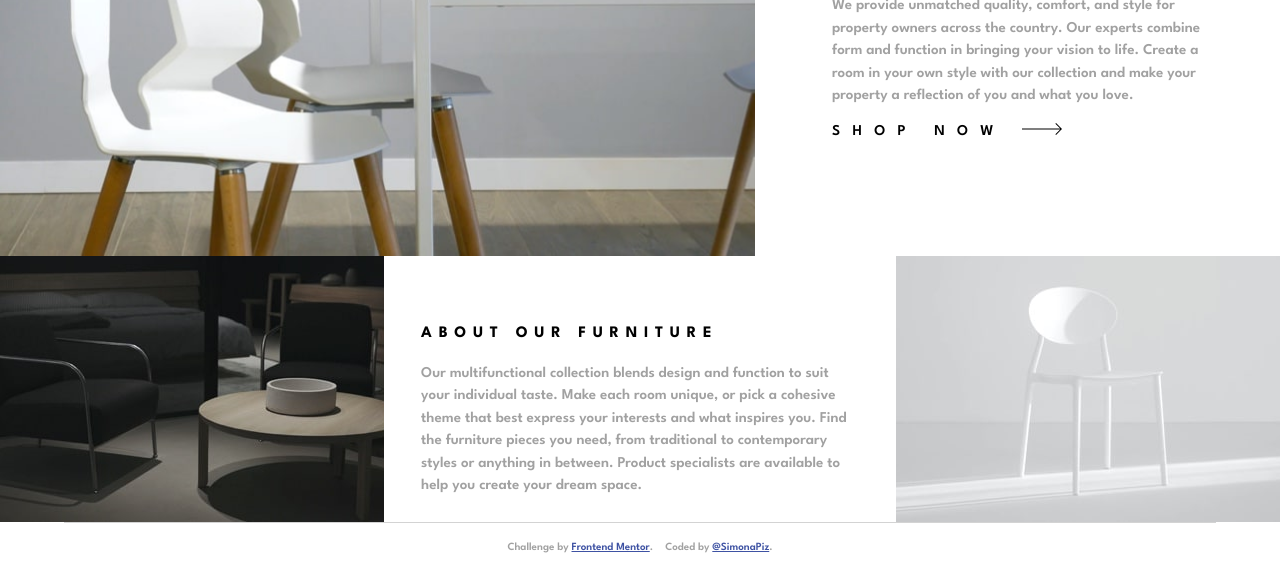
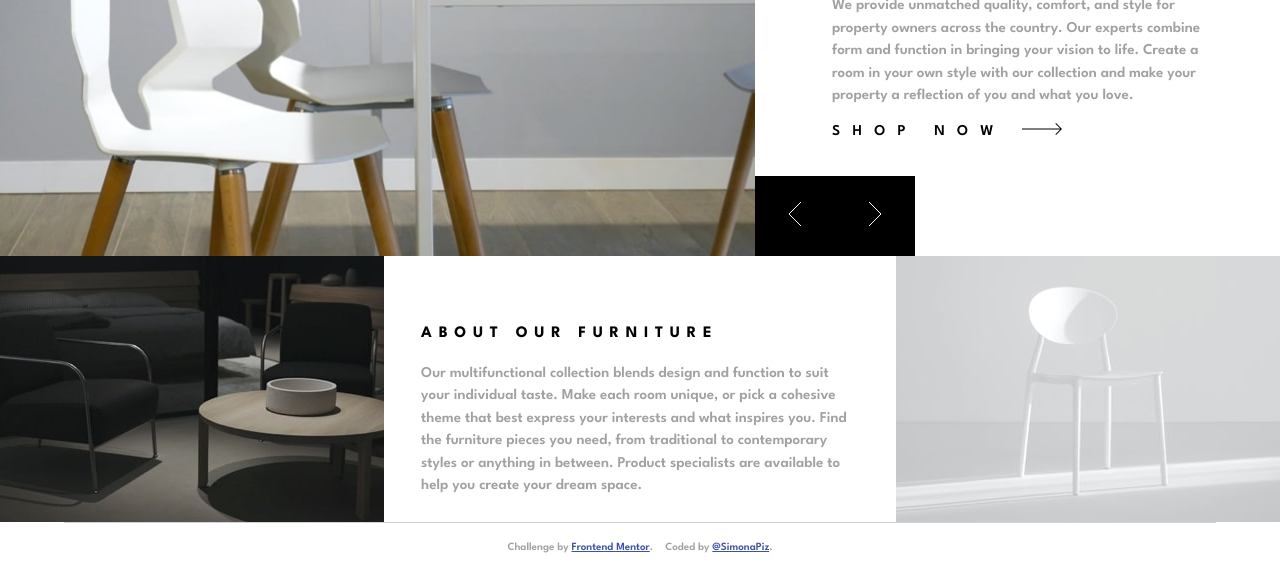
Before and after one commit to SimonaPiz/Frontend-Mentor-Projects, a plain HTML site: page room-homepage/index.html in a window 1280 px wide. Shown: the part 277-849 px from the top of the page. Drawn offline with Linux system fonts and the light colour scheme.

Commit message:
5 - #31 Add slide buttons

```diff
--- a/room-homepage/index.html
+++ b/room-homepage/index.html
@@ -61,6 +61,14 @@
           Shop now
           <img src="./images/icon-arrow.svg" alt="icon arrow">
         </a>
+        <div id="slide-buttons">
+          <button id="pre">
+            <img src="./images/icon-angle-left.svg" alt="pre button">
+          </button>
+          <button id="pre">
+            <img src="./images/icon-angle-right.svg" alt="next button">
+          </button>
+        </div>
       </article>
     </section>
 
--- a/room-homepage/styles.css
+++ b/room-homepage/styles.css
@@ -123,6 +123,22 @@ a#button-shop {
   color: var(--primary2);
 }
 
+#slide-buttons {
+  width: 160px;
+  height: 80px;
+  position: absolute;
+  bottom: 0;
+  left: 0;
+  display: flex;
+}
+#slide-buttons button {
+  border: none;
+  width: 80px;
+  height: 100%;
+  background-color: var(--primary2);
+  cursor: pointer;
+}
+
 /* Section About*/
 section#about {
   height: 33.3vh;
```
